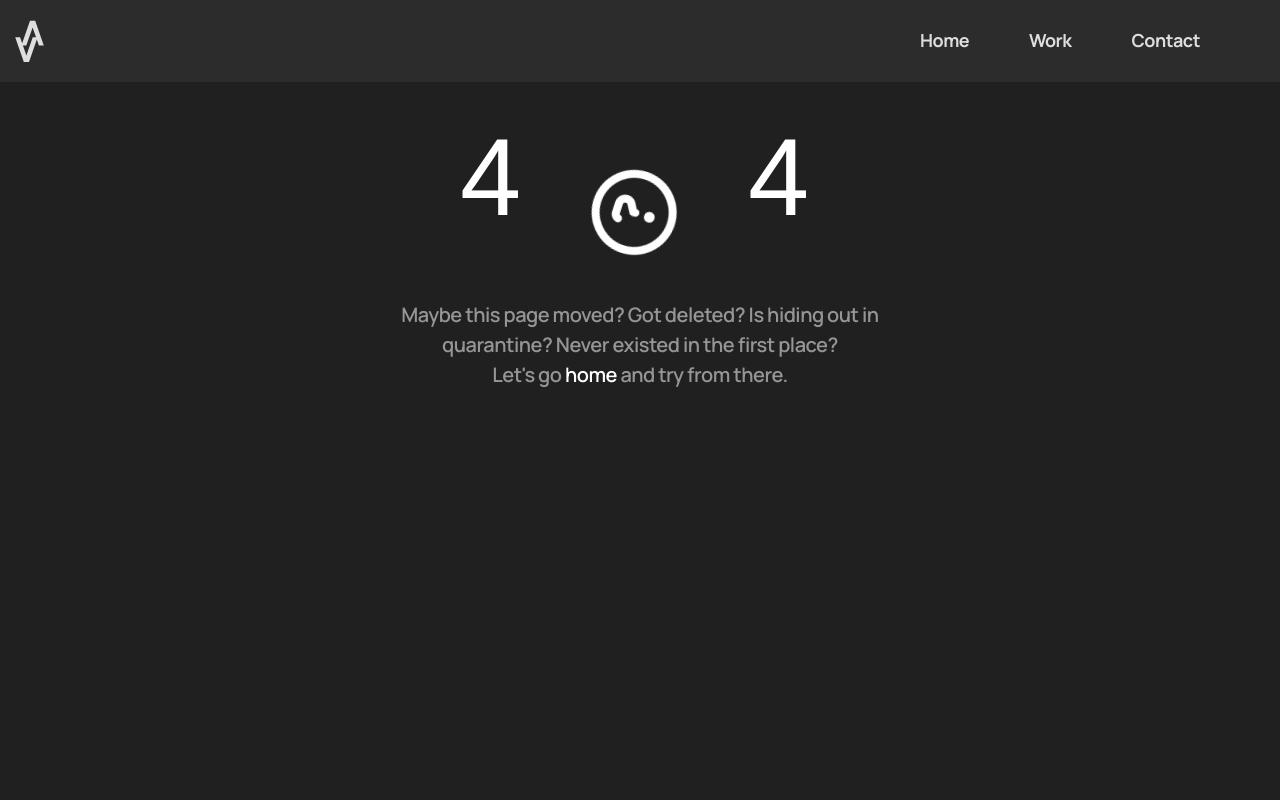
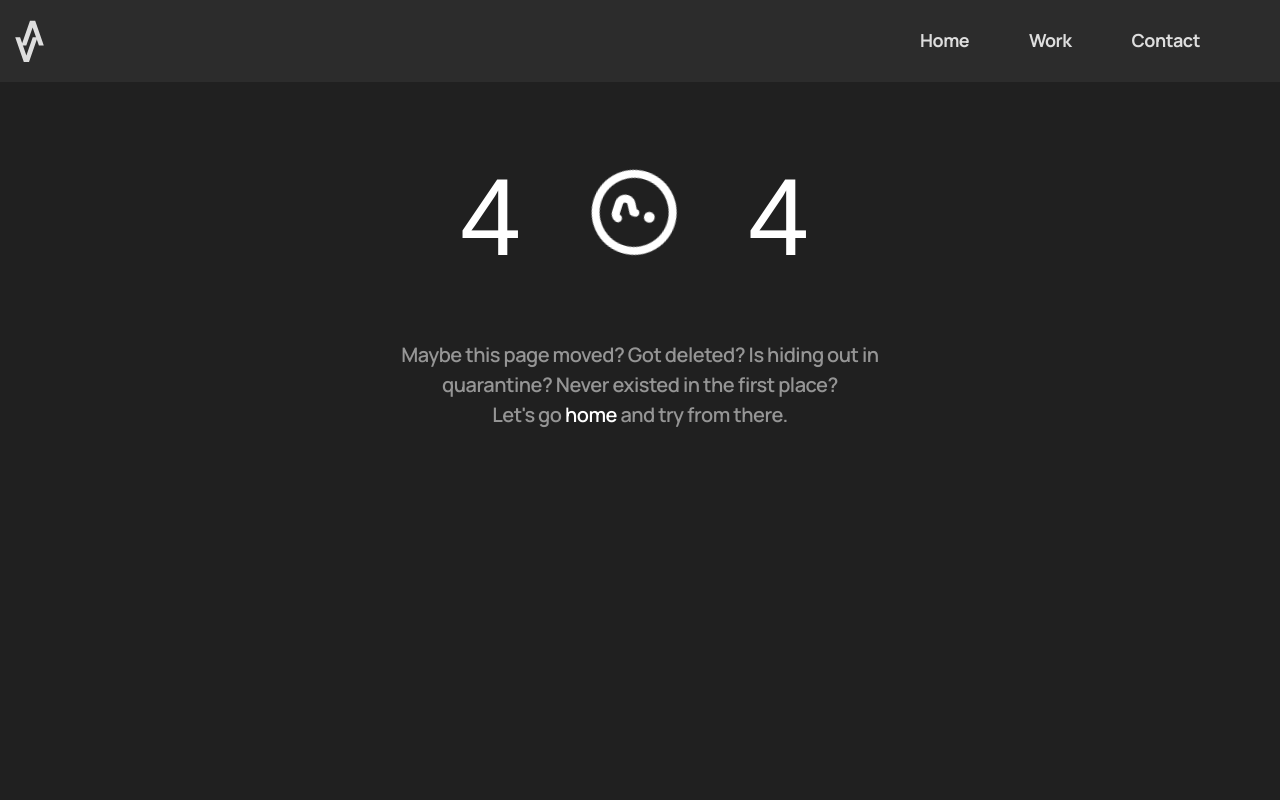
Before and after one commit to analebyodkina/react-designer, a React (Create React App) app: page / in a window 1280 px wide. Shown: the top 800 px of the page. Built offline with nearby package versions, Linux system fonts and the light colour scheme.

Commit message:
added styles for it

```diff
--- a/src/pages/NotFound/NotFound.js
+++ b/src/pages/NotFound/NotFound.js
@@ -1,4 +1,5 @@
 import "./NotFound.scss";
+import { Link, useLocation } from 'react-router-dom';
 
 
 function NotFound() {
@@ -12,7 +13,8 @@ function NotFound() {
           Maybe this page moved? Got deleted? Is hiding out in quarantine? Never
           existed in the first place?
           <p>
-            Let's go <a href="#">home</a> and try from there.
+            Let's go <Link to={'/react-designer'} aria-label='link to home page'>home
+          </Link> and try from there.
           </p>
         </div>
       </div>
--- a/src/pages/NotFound/NotFound.scss
+++ b/src/pages/NotFound/NotFound.scss
@@ -16,7 +16,7 @@
   font-size: 11rem;
   position: absolute;
   left: 20%;
-  top: 8%;
+  top: 13%;
 }
 
 .far {
@@ -33,17 +33,19 @@
   font-size: 11rem;
   position: absolute;
   left: 68%;
-  top: 8%;
+  top: 13%;
 }
 
 .msg {
   @include text($ff, 2rem, 3rem, 600, $color-grey);
   letter-spacing: -0.5px;
-  padding-top: 25rem;
+  padding-top: 29rem;
   text-align: center;
 }
 
 a {
   text-decoration: none;
   color: white;
+  @include hover-underline;
+  display: inline-block;
 }
```
